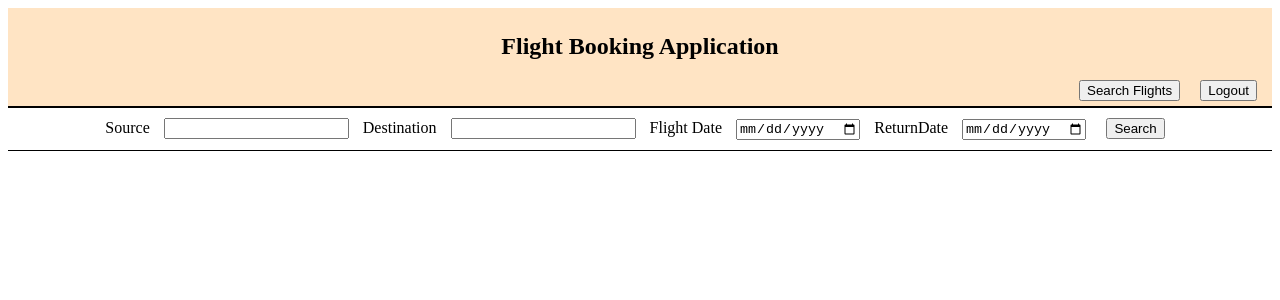
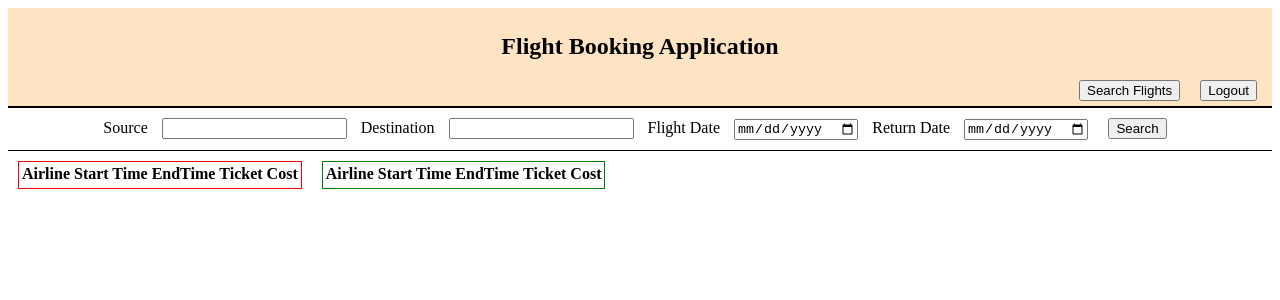
Before and after one commit to sureshcskkumar/flight-app-frontend, an Angular app: page /search in a window 1280 px wide. Shown: the top 300 px of the page. Built offline with nearby package versions, Linux system fonts and the light colour scheme.

Commit message:
Intermediate commit

```diff
--- a/src/app/components/search/search.component.html
+++ b/src/app/components/search/search.component.html
@@ -3,17 +3,36 @@
         Source <input #source type="text">
         Destination <input #destination type="text">
         Flight Date <input #flightDate type="date">
-        ReturnDate <input #returnDate type="date" >
-        <input type="button" value="Search" (click) = "search(source.value, destination.value, flightDate.value, returnDate.value)">
+        Return Date <input #returnDate type="date">
+        <input type="button" value="Search"
+            (click)="search(source.value, destination.value, flightDate.value, returnDate.value)">
     </form>
 
-    <table>
-        <tr>
-            <th></th>
-            <th></th>
-            <th></th>
-            <th></th>
-        </tr>
-        <tr></tr>
-    </table>
+    <div id="flightList">
+
+
+        <table>
+            <tr>
+                <th>Airline</th>
+                <th>Start Time</th>
+                <th>EndTime</th>
+                <th>Ticket Cost</th>
+            </tr>
+            <tr></tr>
+        </table>
+    </div>
+
+    <div id="returnList" *ngIf="!!returnDate">
+
+        <table>
+            <tr>
+                <th>Airline</th>
+                <th>Start Time</th>
+                <th>EndTime</th>
+                <th>Ticket Cost</th>
+            </tr>
+            <tr></tr>
+        </table>
+    </div>
+
 </div>
--- a/src/app/components/search/search.component.scss
+++ b/src/app/components/search/search.component.scss
@@ -4,3 +4,14 @@ form {
 input {
     margin: 10px;
 }
+
+#flightList {
+    float:left; /* add this */
+    border: 1px solid red;
+    margin: 10px;
+}
+#returnList {
+    border: 1px solid green;
+    float: left; /* add this */
+    margin: 10px;
+}
--- a/src/app/components/search/search.component.ts
+++ b/src/app/components/search/search.component.ts
@@ -6,6 +6,8 @@ import { Component, OnInit } from '@angular/core';
   styleUrls: ['./search.component.scss']
 })
 export class SearchComponent implements OnInit {
+
+  isReturn:boolean = false;
 
   constructor() { }
 
@@ -18,6 +20,11 @@ export class SearchComponent implements OnInit {
     console.log("Flightdate: " + flightdate);
     console.log("ReturnDate: " + returnDate);
 
+    console.log("!!ReturnDate: " + !!returnDate);
+
+    if (returnDate != null)
+      this.isReturn = true;
+
   }
 
 
```
